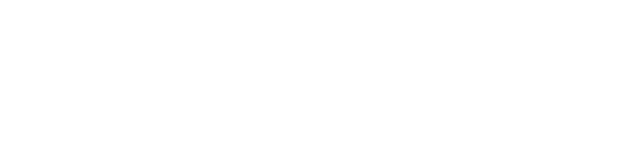
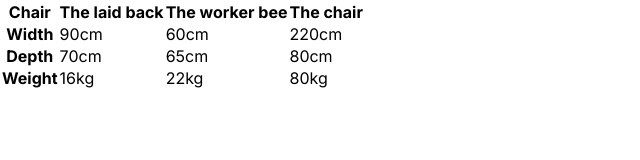
Before and after one commit to emmanuelkamala/salum-emmanuel-project, a plain HTML site: page design/tables/index.html in a window 1280 px wide. Shown: the whole page, without its empty margins (0-640 px from the left). Drawn offline with Linux system fonts and the light colour scheme.

Commit message:
Learning about table

```diff
--- a/design/tables/index.html
+++ b/design/tables/index.html
@@ -13,6 +13,35 @@ wght@0,100;0,200;0,300;0,400;0,500;1,100;1,200;1,300;1,400&family=Roboto:ital,wg
     <link rel="stylesheet" href="./css/styles.css">
 </head>
 <body>
-
+  <table class="thead">
+    <thead>
+        <tr>
+            <th>Chair</th>
+            <th>The laid back</th>
+            <th>The worker bee</th>
+            <th>The chair</th>
+        </tr>
+    </thead>
+    <tbody>
+        <tr>
+            <th>Width</th>
+            <td>90cm</td>
+            <td>60cm</td>
+            <td>220cm</td>
+        </tr>
+        <tr>
+            <th>Depth</th>
+            <td>70cm</td>
+            <td>65cm</td>
+            <td>80cm</td>
+        </tr>
+        <tr>
+            <th>Weight</th>
+            <td>16kg</td>
+            <td>22kg</td>
+            <td>80kg</td>
+        </tr>
+    </tbody>
+  </table>
 </body>
 </html>
```
